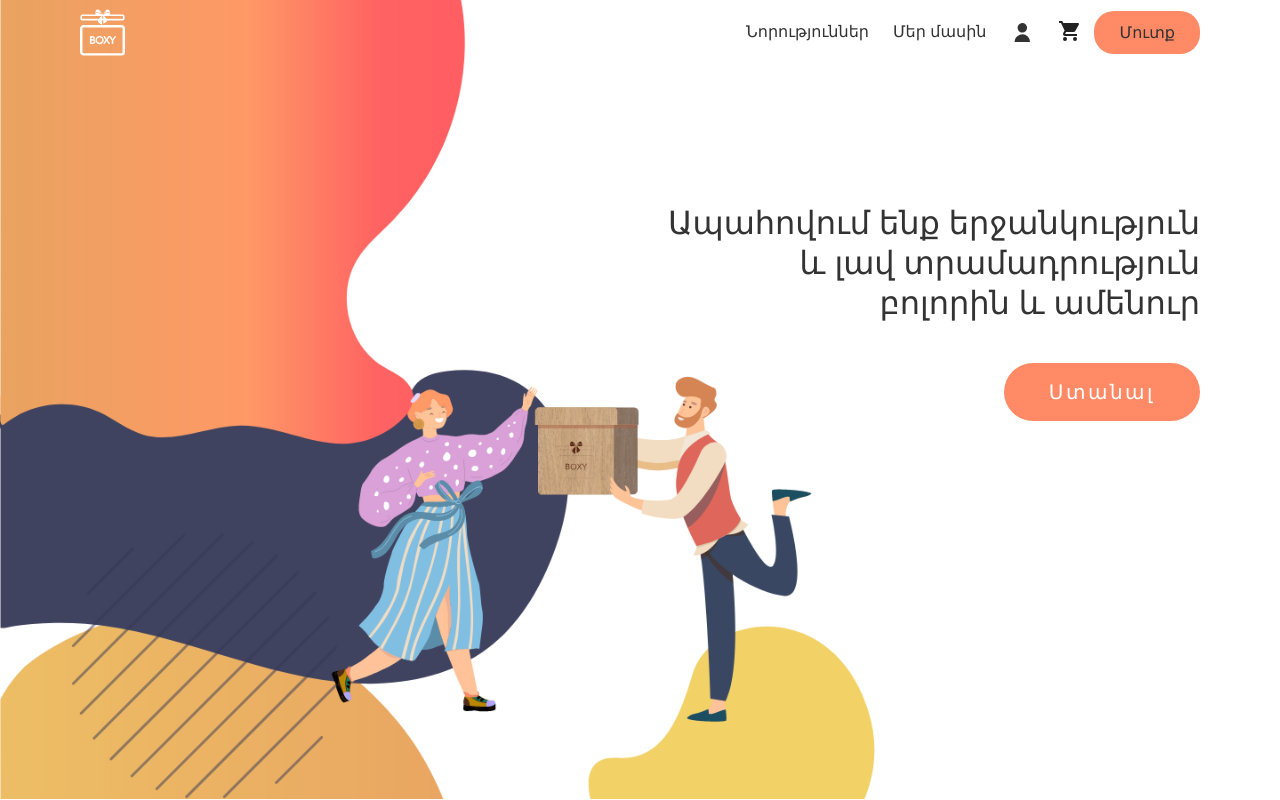
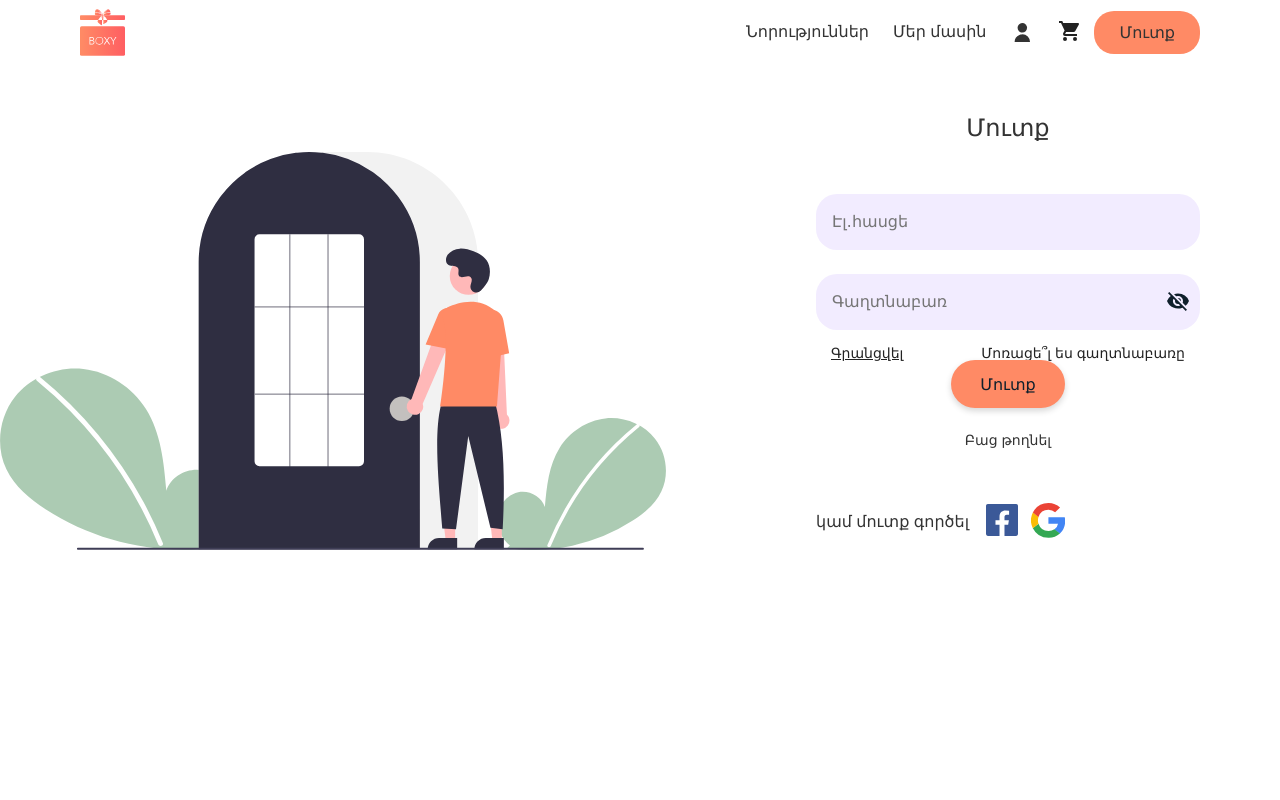
Before and after one commit to Varsine/Todo, a React (Create React App) app: page /auth in a window 1280 px wide. Shown: the top 800 px of the page. Built offline with nearby package versions, Linux system fonts and the light colour scheme.

Commit message:
Fix routes issue and other bugs

```diff
--- a/src/App.tsx
+++ b/src/App.tsx
@@ -2,24 +2,16 @@
 
 import Routes from "routes/Routes";
 import Layout from "components/Layout/Layout";
-import Header from "containers/Header/Header";
 
-import { LocationProvider, createHistory, createMemorySource } from "@reach/router";
 import { AppContextProvider } from "app-context/AppContextProvider";
-
-const source = createMemorySource("/");
-const history = createHistory(source);
 
 const App = () => {
   return (
     <div>
       <AppContextProvider>
-        <LocationProvider history={history}>
-          <Header />
           <Layout>
             <Routes />
           </Layout>
-        </LocationProvider>
       </AppContextProvider>
     </div>
   )
--- a/src/containers/Auth/Auth.scss
+++ b/src/containers/Auth/Auth.scss
@@ -51,7 +51,6 @@
         height: 64px;
         border-radius: 21px;
         margin: 12px 0;
-        box-shadow: 2px 3px 6px $border-boxes-shadow;
 
         @include media(desktop) {
             height: 56px;
--- a/src/containers/Auth/Auth.tsx
+++ b/src/containers/Auth/Auth.tsx
@@ -9,22 +9,21 @@
 
 import "./Auth.scss";
 
+const initialState = {
+    name: "",
+    email: "",
+    password: "",
+    nameError: "",
+    emailError: "",
+    passwordError: "",
+}
+
 const Auth: React.FC = () => {
     const [authState, setAuthState] = useState(false)
-    const [state, setState] = useState({
-        name: "",
-        email: "",
-        password: "",
-        nameError: "",
-        emailError: "",
-        passwordError: "",
-    });
+    const [state, setState] = useState(initialState);
 
     const inputChangeHandler = (val: string, name: InputNames) => {
-        setState({
-            ...state,
-            [name]: val,
-        })
+        setState({ ...state, [name]: val, })
     }
 
     const { name, email, password, nameError, emailError, passwordError } = state;
@@ -46,22 +45,20 @@
             emailError: emailValid.errorText,
             passwordError: passwordValid.errorText,
         })
-        if(emailValid.isValid && passwordValid.isValid) {
+        if (emailValid.isValid && passwordValid.isValid) {
             navigate("/order-details");
         }
     }
 
+    const skipHandler = () => {
+        navigate('/order-details');
+    }
+
     const onAuthChangeClick = () => {
         setAuthState(!authState);
-        setState({
-            ...state,
-            email: "",
-            password: "",
-            nameError: "",
-            emailError: "",
-            passwordError: "",
-        })
+        setState(initialState);
     }
+
     return (
         <div className="app-auth" >
             <div className="app-auth__background"></div>
@@ -69,19 +66,22 @@
                 <Image src={authImg} />
             </div>
             {!authState ?
-                (<Login onClick={loginHandler}
+                (<Login
+                    onLogin={loginHandler}
                     onAuthChangeClick={onAuthChangeClick}
+                    skipHandler={skipHandler}
                     email={email}
                     password={password}
                     onChangeEmail={(val) => inputChangeHandler(val, InputNames.email)}
                     onChangePassword={(val) => inputChangeHandler(val, InputNames.password)}
                     emailErrorMessage={emailError}
                     passwordErrorMessage={passwordError}
-
                 />) :
-                (<SignUp buttonClick={signUpHandler}
+                (<SignUp
+                    onSignup={signUpHandler}
                     onAuthChangeClick={onAuthChangeClick}
-                    name={name.slice(0, 1).toUpperCase() + name.slice(1,)}
+                    skipHandler={skipHandler}
+                    name={name}
                     email={email}
                     password={password}
                     onChangeName={(val) => inputChangeHandler(val, InputNames.name)}
--- a/src/containers/Auth/Login/Login.tsx
+++ b/src/containers/Auth/Login/Login.tsx
@@ -7,8 +7,9 @@
 import "./Login.scss";
 
 interface ILoginProps {
-    onClick: () => void;
+    onLogin: () => void;
     onAuthChangeClick: () => void;
+    skipHandler: () => void;
     email: string;
     password: string;
     onChangeEmail: (value: string) => void;
@@ -18,8 +19,9 @@
 };
 
 const Login: React.FC<ILoginProps> = ({
-    onClick,
+    onLogin,
     onAuthChangeClick,
+    skipHandler,
     email,
     password,
     onChangeEmail,
@@ -32,8 +34,9 @@
             header="Մուտք"
             registerText="Գրանցվել"
             forgetText="Մոռացե՞լ ես գաղտնաբառը"
-            buttonClick={onClick}
+            buttonClick={onLogin}
             onClick={onAuthChangeClick}
+            skipHandler={skipHandler}
         >
             <InputField
                 name="email"
--- a/src/containers/Auth/LoginSignUpTemplate/LoginSignUpTemplate.scss
+++ b/src/containers/Auth/LoginSignUpTemplate/LoginSignUpTemplate.scss
@@ -33,19 +33,13 @@
     }
 
     &__content {
-        height: 310px;
-
-        @include media(desktop) {
-            height: 280px;
-        }
-
         &__sign-up-div {
             text-align: center;
             font-size: $body-text;
             display: flex;
             height: 16px;
             justify-content: center;
-            margin: 0 0 16px;
+            margin: 12px 0;
 
             @include media(until-desktop) {
                 font-size: $caption-text;
@@ -118,12 +112,17 @@
         font-size: $body-text;
         font-weight: normal;
         display: block;
-        margin: 0 0 70px 0;
+        margin: 25px 0 70px 0;
         color: $text-color-surface;
+        cursor: pointer;
+        user-select: none;
+        &:hover {
+            text-decoration: underline;
+        }
 
         @include media(until-desktop) {
             font-size: $caption-text;
-            margin: 0 0 56px 0;
+            margin: 25px 0 56px 0;
         }
 
         @include media(until-tablet) {
--- a/src/containers/Auth/LoginSignUpTemplate/LoginSignUpTemplate.tsx
+++ b/src/containers/Auth/LoginSignUpTemplate/LoginSignUpTemplate.tsx
@@ -13,6 +13,7 @@
     header: string;
     buttonClick: () => void;
     onClick: () => void;
+    skipHandler: () => void;
     signUpQuestion?: string;
     loginText?: string;
     registerText?: string;
@@ -23,6 +24,7 @@
     header,
     buttonClick,
     onClick,
+    skipHandler,
     signUpQuestion,
     registerText,
     children,
@@ -46,8 +48,9 @@
             <div className="login-sign-up__button-div">
                 <Button className="login-sign-up__button-div__btn" onClick={buttonClick}>{header}</Button>
             </div>
-            <TextBlock className="login-sign-up__text-block">Բաց թողնել</TextBlock>
-
+            <div onClick={skipHandler}>
+                <TextBlock className="login-sign-up__text-block" >Բաց թողնել</TextBlock>
+            </div>
             <div className="login-sign-up__social-media-div">
                 <p className="login-sign-up__social-media-div__p-text">կամ մուտք գործել</p>
                 <div className="login-sign-up__social-media-div__links-container">
--- a/src/containers/Auth/SignUp/SignUp.tsx
+++ b/src/containers/Auth/SignUp/SignUp.tsx
@@ -7,8 +7,9 @@
 import "./SignUp.scss";
 
 interface ISignUpProps {
-    buttonClick: () => void;
+    onSignup: () => void;
     onAuthChangeClick: () => void;
+    skipHandler: () => void;
     name: string;
     email: string;
     password: string;
@@ -21,8 +22,9 @@
 };
 
 const SignUp: React.FC<ISignUpProps> = ({
-    buttonClick,
+    onSignup,
     onAuthChangeClick,
+    skipHandler,
     name,
     email,
     password,
@@ -38,8 +40,9 @@
             header="Գրանցում"
             signUpQuestion="Արդեն գրանցվա՞ծ եք։"
             loginText="Մուտք գործել"
-            buttonClick={buttonClick}
+            buttonClick={onSignup}
             onClick={onAuthChangeClick}
+            skipHandler={skipHandler}
         >
             <InputField
                 name='name'
--- a/src/containers/Header/Header.scss
+++ b/src/containers/Header/Header.scss
@@ -1,6 +1,8 @@
 @import "~styles/root";
 
 .app-header {
+  top: 0;
+  left: 0;
   position: fixed;
   font-family: "Mardoto-Regular", Fallback, sans-serif;
   @extend %flex-center-between;
--- a/src/routes/Routes.tsx
+++ b/src/routes/Routes.tsx
@@ -7,11 +7,16 @@
 const OrderDetails = loadable(({ path }) => import("containers/OrderDetails/OrderDetails"))
 const Checkout = loadable(({ path }) => import("containers/Checkout/Checkout"));
 const Auth = loadable(({ path }) => import("containers/Auth/Auth"));
+const Header = loadable(({ path }) => import("containers/Header/Header"));
 
 interface IRoutesProps { }
 
 const Routes: React.FC<IRoutesProps> = () => {
   return (
+    <>
+      <Router primary={false}>
+        <Header path="*" />
+      </Router>
       <Router>
         <Landing path="/" />
         <Quiz path="/quiz" />
@@ -19,6 +24,7 @@
         <Checkout path="/checkout" />
         <Auth path="/auth" />
       </Router>
+    </>
   )
 }
 
```
Lines whose indentation alone changed are shown as unchanged.
